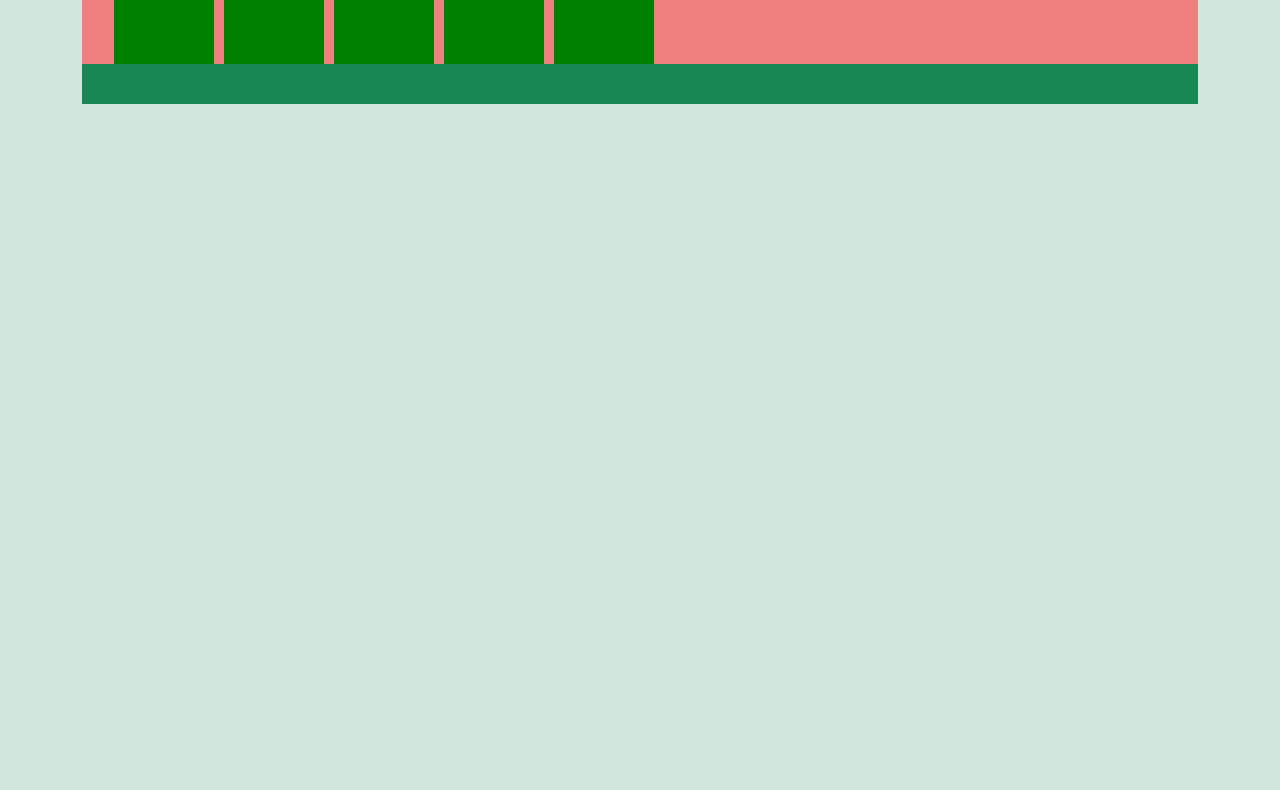
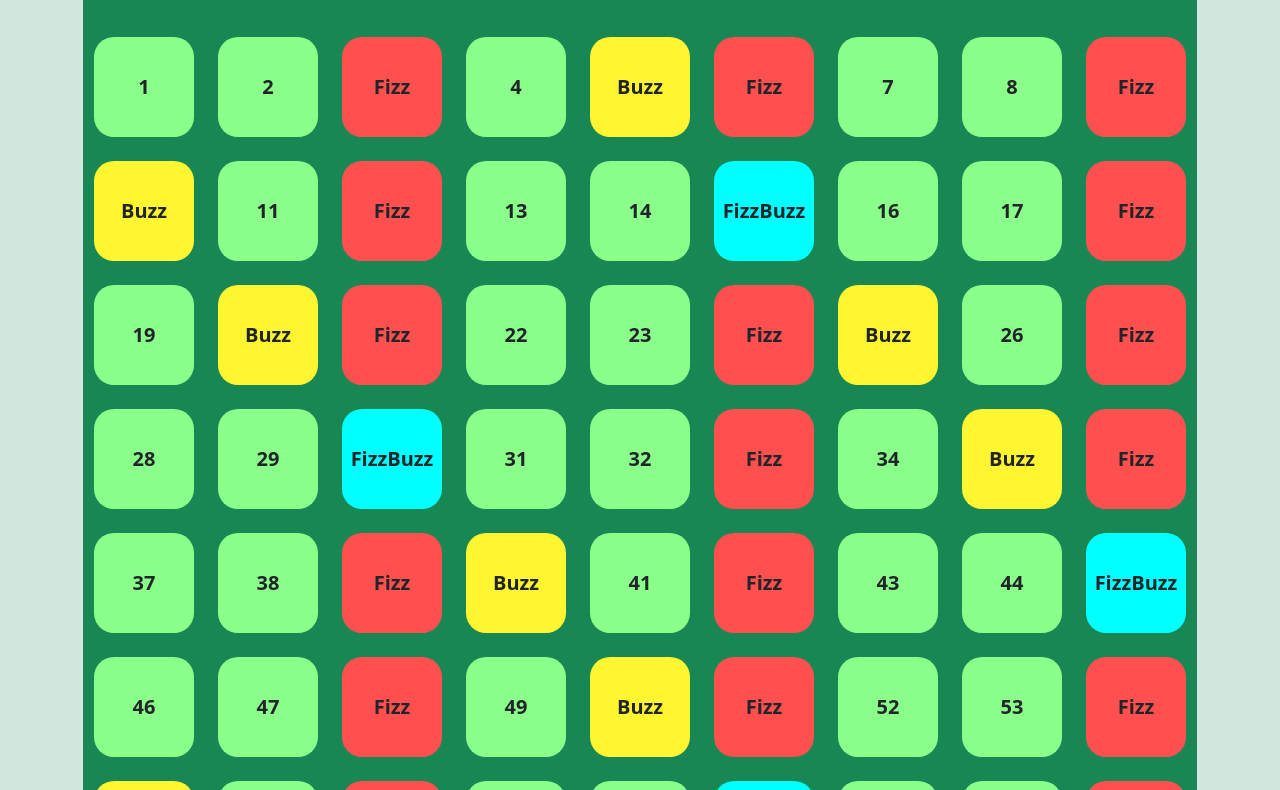
Before and after one commit to StefanoAntonelli93/js-fizzbuzz, a plain HTML site: page index.html in a window 1280 px wide. Shown: the part 140-930 px from the top of the page. Before the commit the page ends 800 px from the top, so only its background shows below. Drawn offline with nearby package versions, Linux system fonts and the light colour scheme.

Commit message:
[UPD] exercise done

```diff
--- a/index.html
+++ b/index.html
@@ -4,22 +4,23 @@
     <meta charset="UTF-8">
     <meta name="viewport" content="width=device-width, initial-scale=1.0">
     <title>FizzBuzz</title>
+    <!-- bootstrap -->
     <link href="https://cdn.jsdelivr.net/npm/bootstrap@5.3.3/dist/css/bootstrap.min.css" rel="stylesheet" integrity="sha384-QWTKZyjpPEjISv5WaRU9OFeRpok6YctnYmDr5pNlyT2bRjXh0JMhjY6hW+ALEwIH" crossorigin="anonymous">
+    <!-- //bootstrap -->
     <link rel="stylesheet" href="style.css">
 </head>
 <body class="bg-success-subtle">
     <div class="container">
-        <div class="contain bg-success py-4 mt-4">
-            <h1 class="text-center text-white fw-bold">FizzBuzzDOM</h1>
-            <ul class="list">
-                <li>1</li>
-                <li>2</li>
-                <li>3</li>
-                <li>4</li>
-                <li>5</li>
+        <div class="contain bg-success py-4 mt-4 border rounded-5">
+            <h1 class="text-center text-white fw-bold py-4">FizzBuzzDOM</h1>
+            <!-- lista -->
+            <ul id="list" class="d-flex flex-wrap p-0 justify-content-center py-4 list-unstyled gap-4">
             </ul>
+            <!-- lista -->
         </div>
     </div>
+
+    <!-- js -->
     <script type="text/javascript" src="main.js"></script>
 </body>
 </html>
--- a/main.js
+++ b/main.js
@@ -1 +1,54 @@
 'use strict';
+
+/* 1 - CREARE UN CICLO FOR PER ANALIZZARE I NUMERI DA 1 A 100
+*      CREIAMO UNA STRINGA VUOTA "RESULT" CHE SARà POPOLATA CON FIZZ + BUZZ NEI CASI OPPORTUNI
+*      UTILIZZIAMO MODULO PER CAPIRE SE N è MULTIPLO DI 3
+*           SE N è MULTIPLO DI 3 ALLORA AGGIUNGO A "RESULT" IL VALORE "Fizz"
+*      UTILIZZIAMO MODULO PER CAPIRE SE N è MULTIPLO DI 5
+*           SE N è MULTIPLO DI 5 ALLORA AGGIUNGO A "RESULT" IL VALORE "Buzz"
+*      NEL RISULTATO FINALE RESTITUIAMO "RESULT" SE è DIVERSO DA "" ALTRIMENTI RESTITUIAMO N
+*      BONUS 2 - CONTROLLARE SE "RESULT" = "Fizz" allora "CLASSNAME" = "fizz"
+*                CONTROLLARE SE "RESULT" = "Buzz" allora "CLASSNAME" = "buzz"
+*
+*      BONUS 1 - SELEZIONARE IL QUADRATO CORRETTO DOVE POSIZIONARE "RESULT" ALL'INTERNO DEL DOM CON APPEND()
+*
+*/
+
+// SELEZIONO ALL'INTERNO DEL DOM IL DIV DOVE VOGLIO AGGIUNGERE IL BLOCCO
+const list = document.getElementById("list");
+
+// CREARE UN CICLO FOR PER ANALIZZARE I NUMERI DA 1 A 100
+for (let i = 1; i <= 100; i++) {
+    // CREIAMO UNA STRINGA VUOTA "RESULT" CHE SARà POPOLATA CON FIZZ + BUZZ NEI CASI OPPORTUNI
+    let result = '';
+    let className = '';
+    // UTILIZZIAMO MODULO PER CAPIRE SE N è MULTIPLO DI 3
+    if (i % 3 === 0) {
+        // SE N è MULTIPLO DI 3 ALLORA AGGIUNGO A "RESULT" IL VALORE "Fizz"
+        result = "Fizz";
+        // BONUS 2 - CONTROLLARE SE "RESULT" = "Fizz" allora "CLASSNAME" = ".fizz"
+        className = 'fizz';
+    }
+    // UTILIZZIAMO MODULO PER CAPIRE SE N è MULTIPLO DI 5
+    if (i % 5 === 0) {
+        // SE N è MULTIPLO DI 5 ALLORA AGGIUNGO A "RESULT" IL VALORE "Buzz"
+        result += "Buzz";
+        // CONTROLLARE SE "RESULT" = "Buzz" allora "CLASSNAME" += ".buzz"
+        className += 'buzz';
+    }
+    // NEL RISULTATO FINALE RESTITUIAMO "RESULT" SE è DIVERSO DA "" ALTRIMENTI RESTITUIAMO N
+    if (result === '') {
+        result = i;
+    }
+
+    // BONUS 1 - CREARE RIQUADRO PER "RESULT" ALL'INTERNO DEL DOM CON APPEND()
+    const li = document.createElement("li");
+    li.innerText = result;
+    if (className !== '') {
+        li.classList.add(className);
+    }
+    list.append(li);
+
+    // STAMPO IN CONSOLE IL L'ELEMENTO LI CHE HO CREATO
+    console.log(li);
+}
--- a/style.css
+++ b/style.css
@@ -1,11 +1,24 @@
-ul {
-    background-color: lightcoral;
-    display: flex;
-    gap: 10px;
-}
-
+/* stile li */
 li {
     width: 100px;
     height: 100px;
-    background-color: green;
+    background-color: rgb(138, 255, 138);
+    display: flex;
+    justify-content: center;
+    align-items: center;
+    font-weight: 700;
+    font-size: 20px;
+    border-radius: 20px;
 }
+
+.fizz {
+    background-color: rgb(255, 79, 79);
+}
+
+.buzz {
+    background-color: rgb(255, 245, 49);
+}
+
+.fizzbuzz {
+    background-color: aqua;
+}
```
Also changed, not shown: 1 other file.
